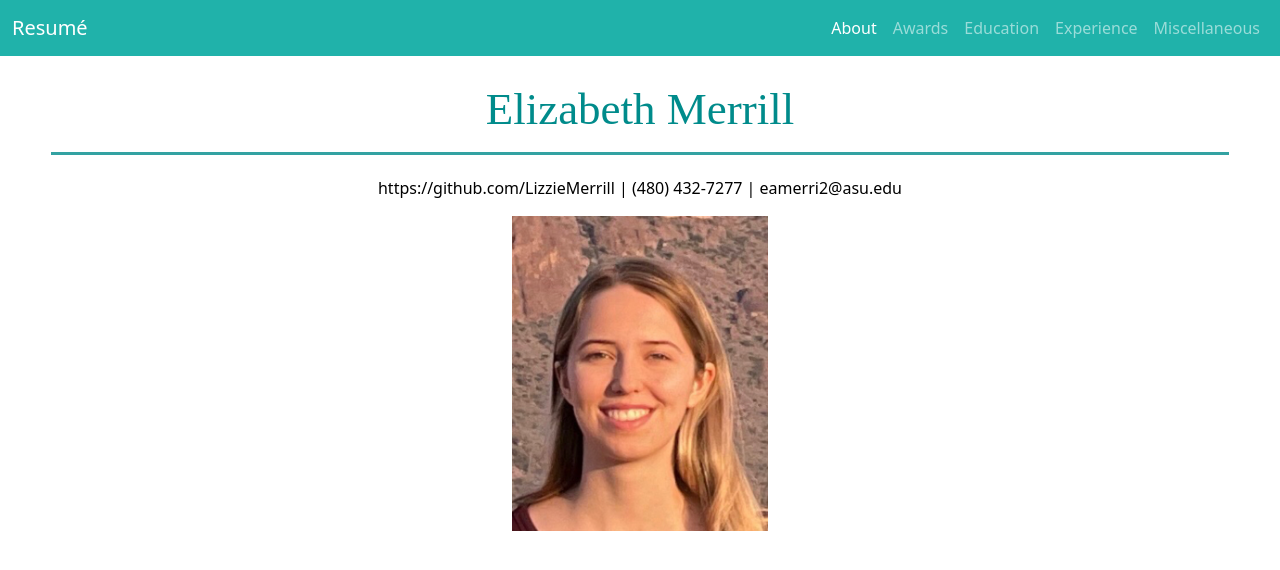
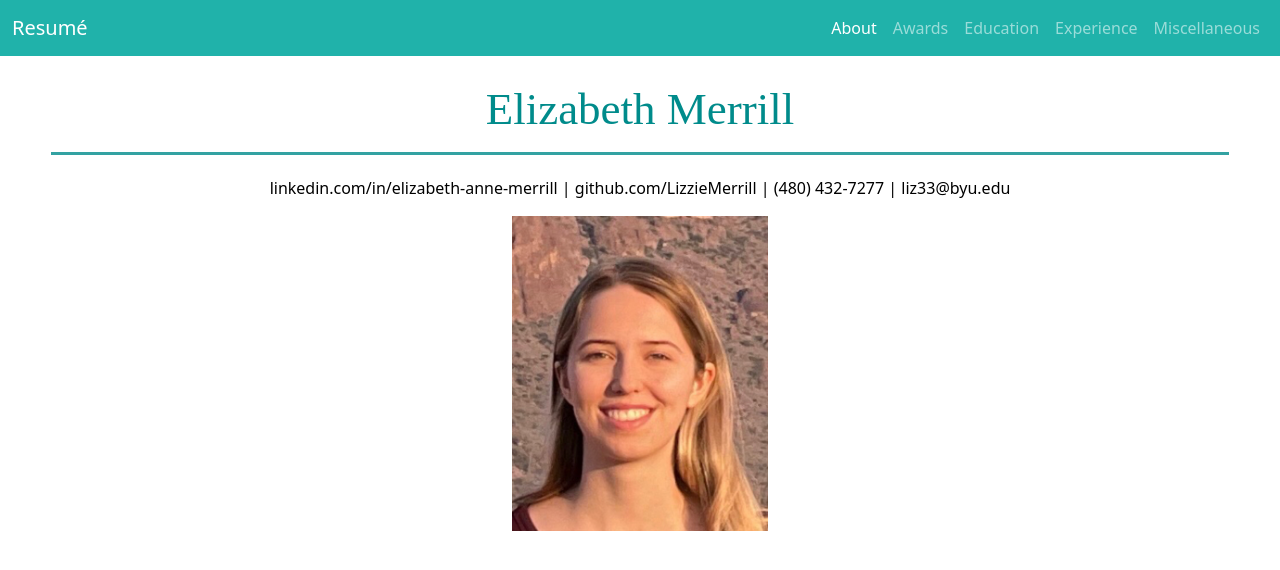
Before and after one commit to LizzieMerrill/HTMLResume, a plain HTML site: page index.html in a window 1280 px wide. Drawn offline with nearby package versions, Linux system fonts and the light colour scheme.

Commit message:
added linkedin, fixed typos

```diff
--- a/index.html
+++ b/index.html
@@ -40,7 +40,7 @@
 
     <h1 id="name-heading">Elizabeth Merrill</h1>
     <center><hr id="top-line"></center>
-    <p id="contact-info"><a href="https://github.com/LizzieMerrill" id="github-link">https://github.com/LizzieMerrill</a> | (480) 432-7277 | eamerri2@asu.edu</p>
+    <p id="contact-info"><a href="https://github.com/LizzieMerrill" id="github-link">linkedin.com/in/elizabeth-anne-merrill | github.com/LizzieMerrill</a> | (480) 432-7277 | liz33@byu.edu</p>
 
 
     <center><img id="pic" src="IMG_8588 (1).jpg"/></center>
```
Also changed, not shown: miscellaneous.html (+1 -1 lines).
